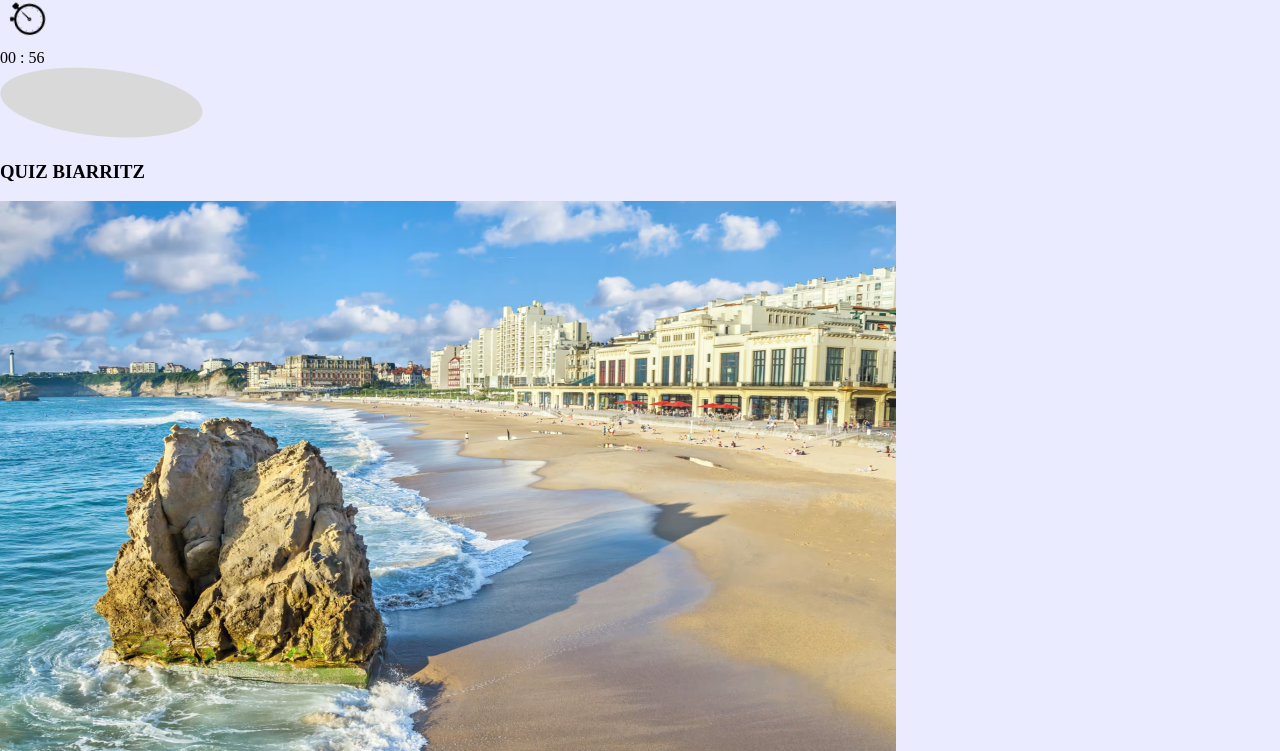
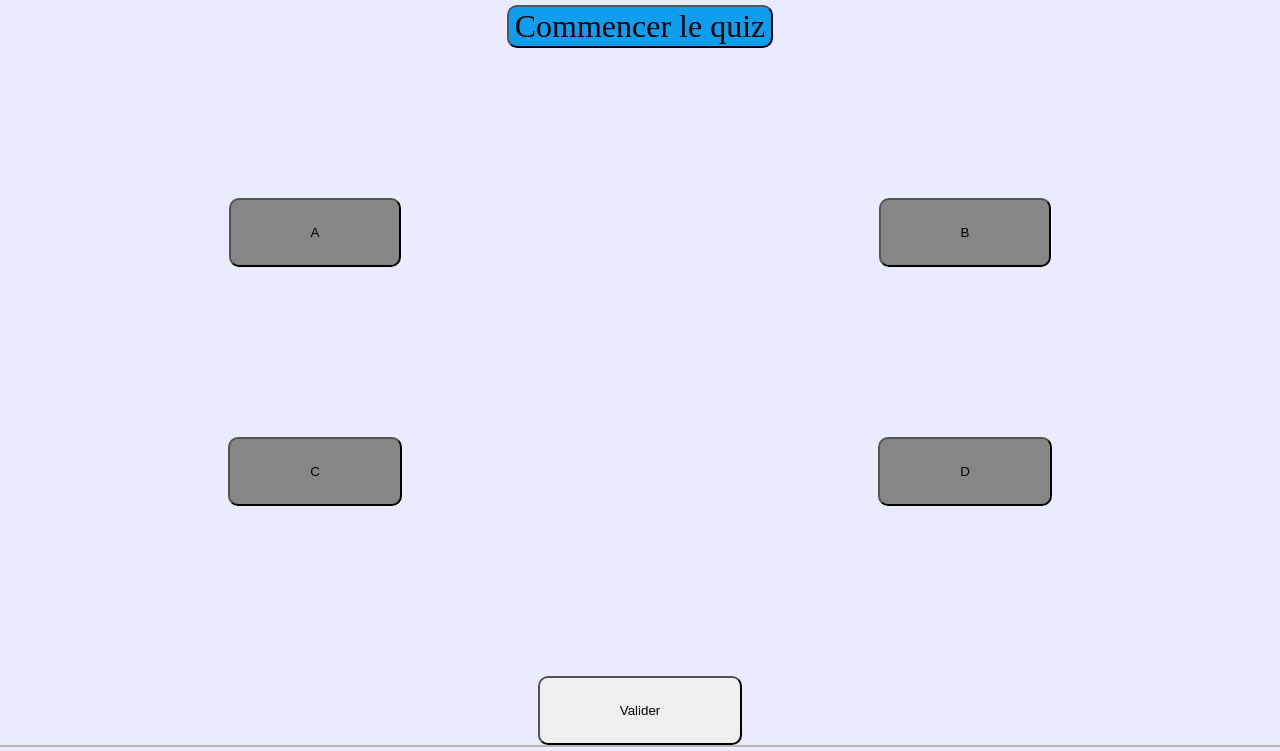
Before and after one commit to valihna/Projet-quiz, a plain HTML site: page index.html in a window 1280 px wide. Shown: the part 899-1650 px from the top of the page. Drawn offline with Linux system fonts and the light colour scheme.

Commit message:
Ajout des fonctionnalités boutons

```diff
--- a/index.html
+++ b/index.html
@@ -18,6 +18,7 @@
                 <div id="timer"></div>
             </div>
         </div>
+        <div class = "button"></div>
     </nav>
 
 
@@ -40,10 +41,10 @@
         <section id="section-button">
           <button class="Commencer">Commencer le quiz</button>
             <section id="bouton-reponse">
-                <button id="A">A</button>
-                <button id="B">B</button>
-                <button id="C">C</button>
-                <button id="D">D</button>
+                <button class="changeColor graybtn" id="A">A</button>
+                <button class="changeColor graybtn" id="B">B</button>
+                <button class="changeColor graybtn" id="C">C</button>
+                <button class="changeColor graybtn" id="D">D</button>
 
                 <button id="Valider">Valider</button>
 
--- a/script.js
+++ b/script.js
@@ -1,3 +1,4 @@
+
 const questions = [
   {
     id: 1,
@@ -272,6 +273,65 @@ const questions = [
 ];
 
 
+/* feature/buttonDesign changecolor*/
+
+
+
+/*function red(){
+	changeColor.style.backgroundColor = "red";
+};
+function blue(){
+	changeColor.style.backgroundColor = "blue";
+}; */
+
+
+/*changeColor.addEventListener("click", red);
+changeColor.addEventListener("click", blue); */
+let changeColor = document.querySelectorAll(".changeColor");
+
+for (let i = 0; i < changeColor.length; i++) {
+  changeColor[i].addEventListener('click', () => {
+
+    console.log(changeColor[i].className)
+    if (changeColor[i].className.includes("graybtn")){
+    changeColor[i].classList.replace("graybtn", "bluebtn")
+  } else {
+    changeColor[i].classList.replace("bluebtn", "graybtn")
+  }
+});
+}
+
+/*$$$$$$$$$l$$$$$$$$$$$$$$
+let choise = true;
+function changeColor(){
+  let button = document.getElementById("button");
+  if( choise == true ) {
+    changeColor.style.backgroundColor = "green";
+    choise = false;
+  }
+  else{
+    changeColor.style.backgroundColor = "red";
+    choise = true;
+  }
+}
+$$$$$$$$$$*/
+
+/*addChangeColorClicker();
+element.addEventListener("click", changeColor() { alert("background-color"), });
+console.log("hello")
+
+/*element.addEventListener("click", changeColor);*/
+
+/*const addChangeColorClicker = () => {
+  changeColor = document.querySelectorAll('.changeColor')
+  for (let i = 0; i < changeColor.length; i++) {
+    changeColor[i].addEventListener('click', () => {
+    if (changeColor[i].style.background ==="blue") changeColor[i].style.background="grey"
+    else changeColor[i].style.background="blue"
+
+  })
+ }
+}*/
 
 
 
@@ -279,6 +339,8 @@ const questions = [
 /* CHRONO */
 
 let temps = 60;
+
+
 
 const timerElement = document.getElementById("timer");
 
--- a/style.css
+++ b/style.css
@@ -40,7 +40,7 @@ img.bouge {
   30% {
     transform: rotateZ(10deg);
   }
-
+}
 
   #timer{
     font-weight: bold;
@@ -72,6 +72,8 @@ img.bouge {
     font-size: 2rem;
   }
 
+
+
   /* section */
 
 #bouton-reponse {
@@ -99,7 +101,16 @@ img.bouge {
   margin: 150PX auto 0;
   padding: 25px 80px;
   border-radius: 10px;
+}
 
+.graybtn {
+  background-color: #868686;
+}
+
+.bluebtn {
+ background-color:#0F9DED;
+
+}
 
 nav {
   display: flex;
```
